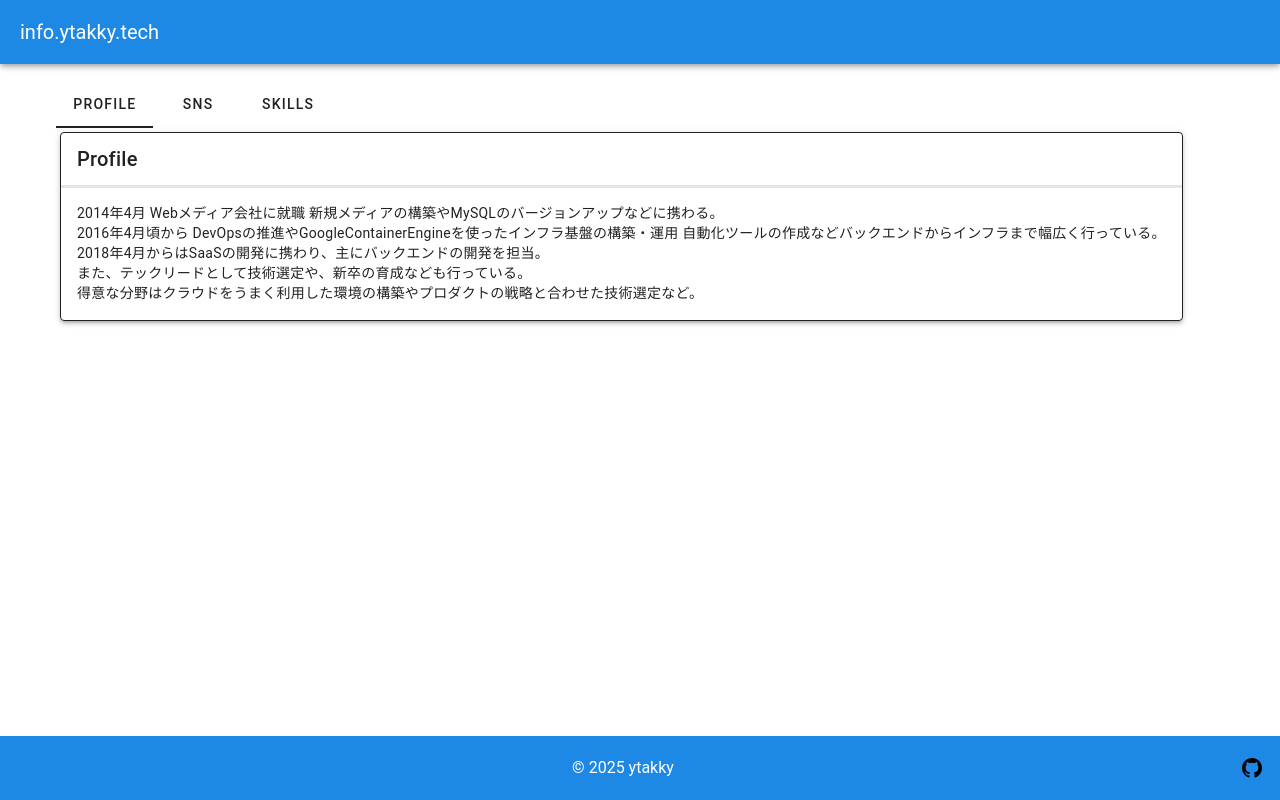
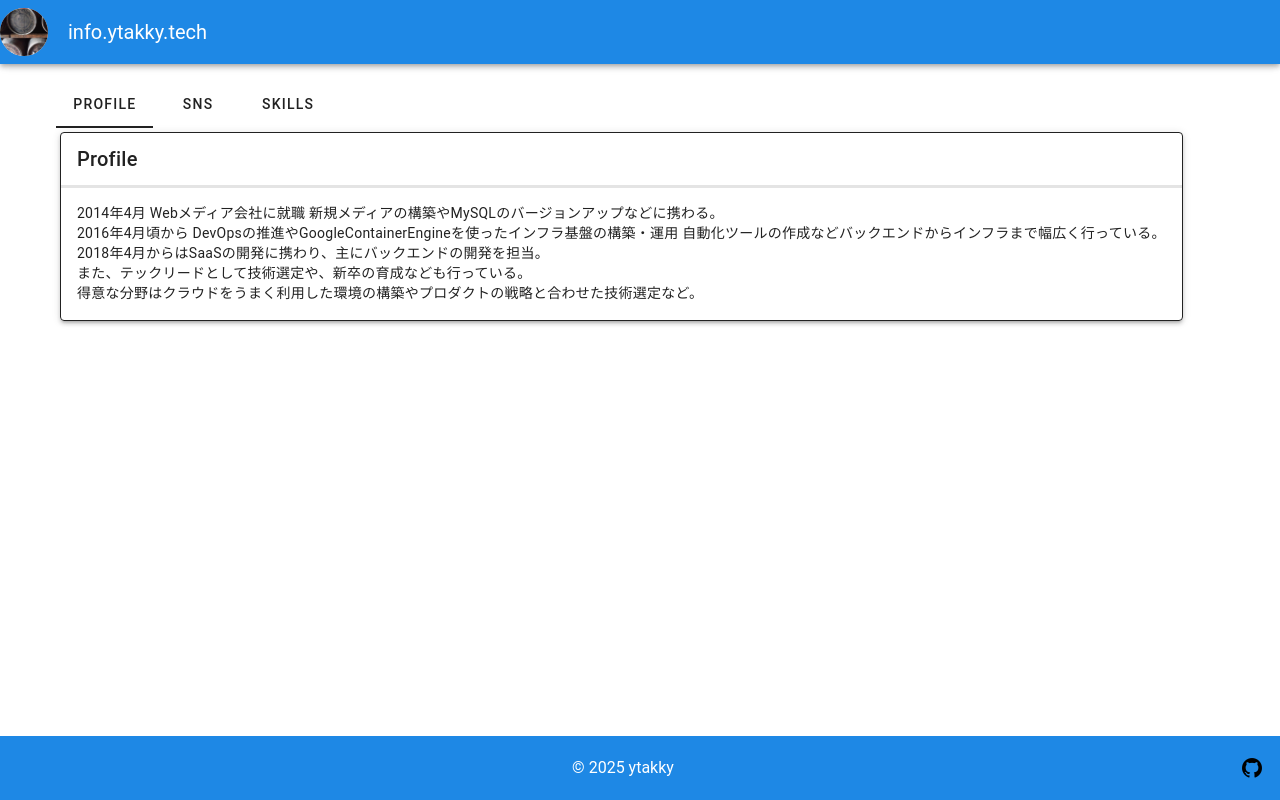
Before and after one commit to ytakky2014/info.ytakky.com, a Nuxt app in the folder front/: page / in a window 1280 px wide. Built offline with nearby package versions, Linux system fonts and the light colour scheme.

Commit message:
avatorを追加

```diff
--- a/front/components/Header.vue
+++ b/front/components/Header.vue
@@ -1,5 +1,11 @@
 <template>
   <v-app-bar app color="primary" dark>
+    <v-avatar size="48">
+      <v-img
+        alt="John"
+        src="/img/avator.jpg"
+      ></v-img>
+    </v-avatar>
     <v-toolbar-title>info.ytakky.tech</v-toolbar-title>
   </v-app-bar>
 </template>
```
Also changed, not shown: front/public/img/avator.jpg (added).
